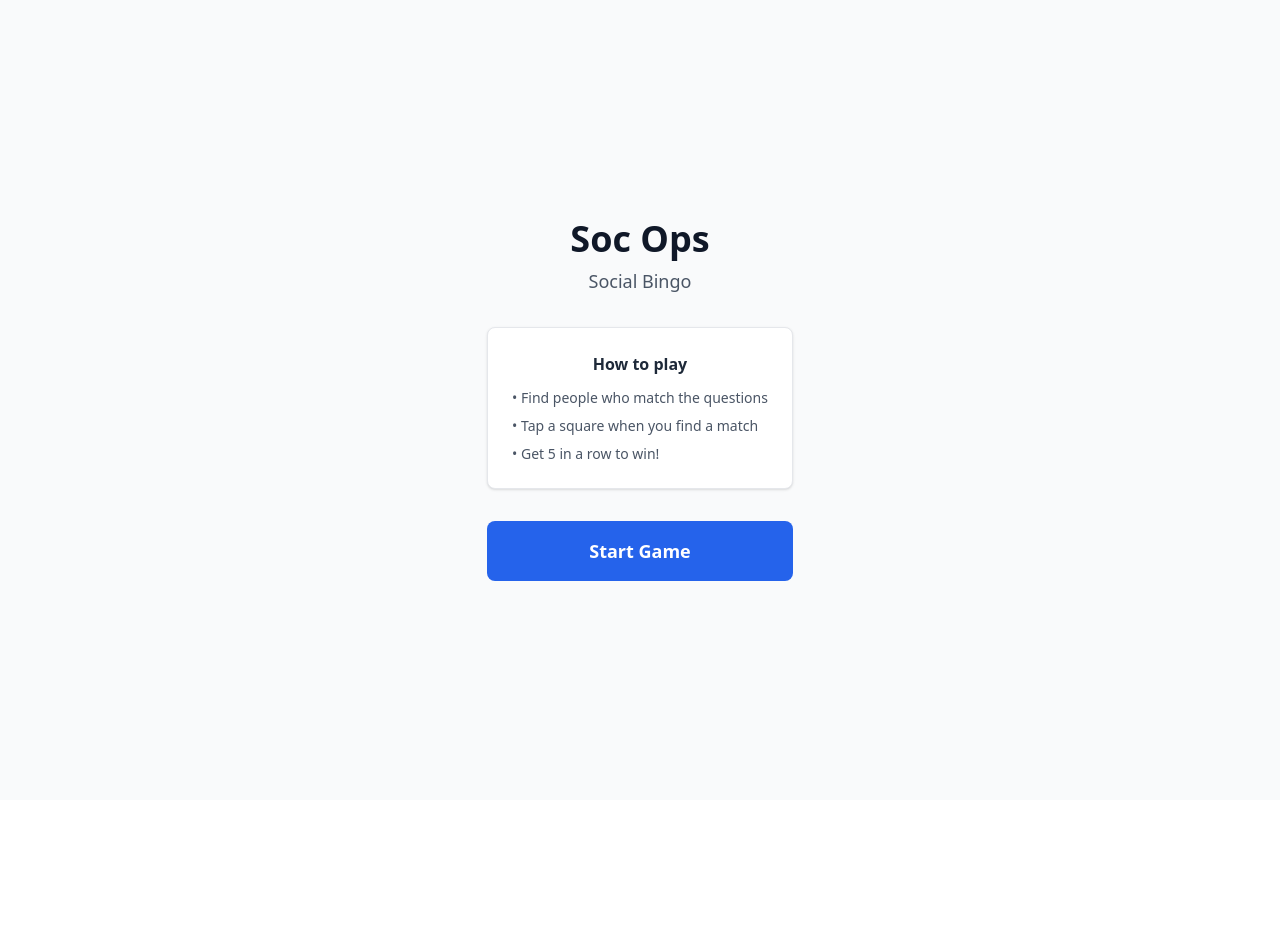
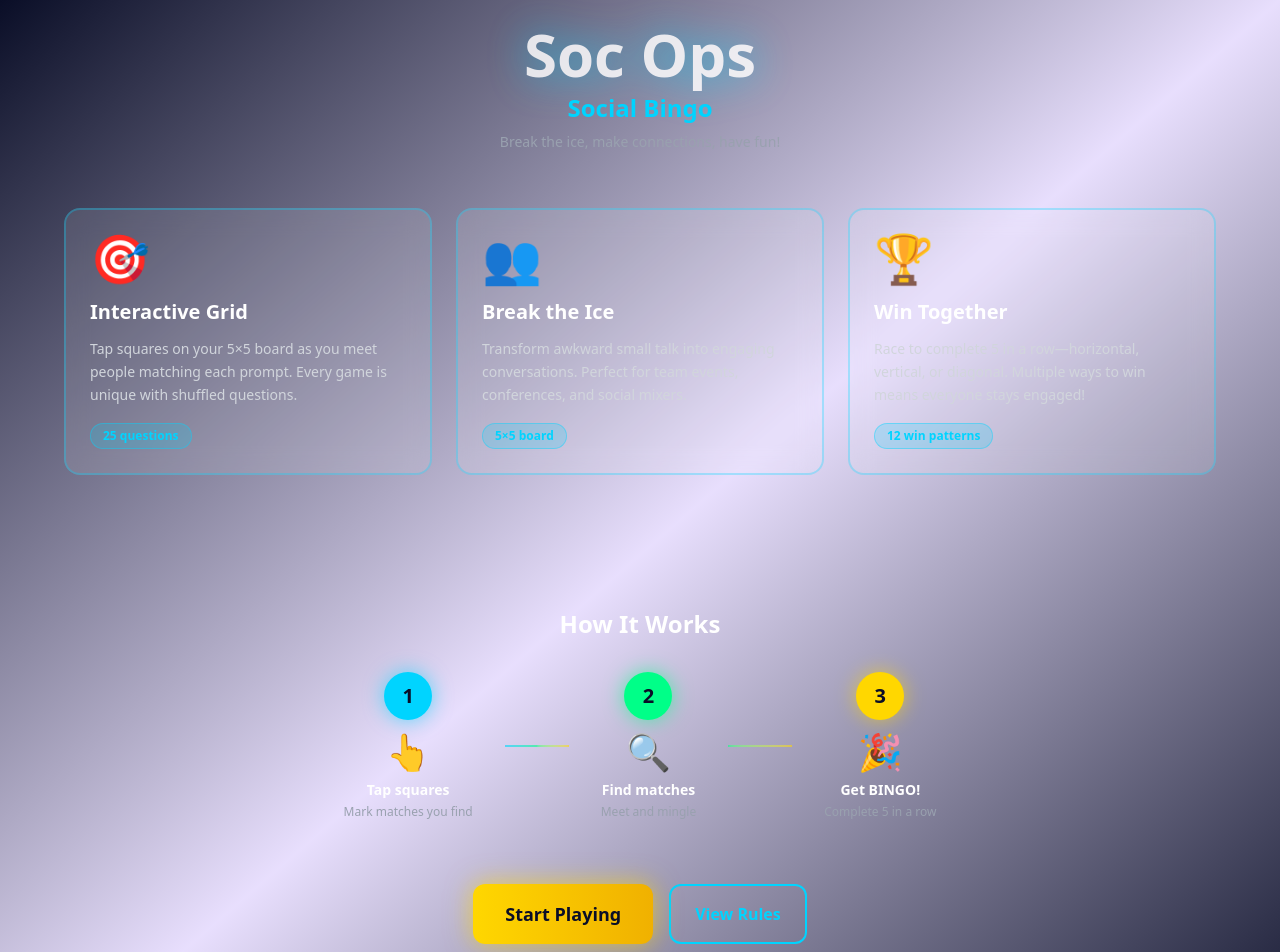
Before and after one commit to indrgun/my-awesome-bingo, a React (Vite) app: page / in a window 1280 px wide. Shown: the top 952 px of the page. Before the commit the page ends 800 px from the top, so only its background shows below. Built offline with nearby package versions, Linux system fonts and the light colour scheme.

Commit message:
Implement Feature Showcase Dashboard with Space Galaxy Glow theme
Co-authored-by: indrgun <2126004+indrgun@users.noreply.github.com>

```diff
--- a/src/components/StartScreen.tsx
+++ b/src/components/StartScreen.tsx
@@ -1,30 +1,205 @@
+import { useEffect, useRef, useState } from 'react';
+
 interface StartScreenProps {
   onStart: () => void;
 }
 
-export function StartScreen({ onStart }: StartScreenProps) {
+interface FeatureCardProps {
+  icon: string;
+  heading: string;
+  description: string;
+  stat: string;
+  index: number;
+}
+
+function FeatureCard({ icon, heading, description, stat, index }: FeatureCardProps) {
+  const [isVisible, setIsVisible] = useState(false);
+  const cardRef = useRef<HTMLDivElement>(null);
+
+  useEffect(() => {
+    const observer = new IntersectionObserver(
+      (entries) => {
+        entries.forEach((entry) => {
+          if (entry.isIntersecting) {
+            setTimeout(() => setIsVisible(true), index * 150);
+            observer.unobserve(entry.target);
+          }
+        });
+      },
+      { threshold: 0.1 }
+    );
+
+    if (cardRef.current) {
+      observer.observe(cardRef.current);
+    }
+
+    return () => observer.disconnect();
+  }, [index]);
+
   return (
-    <div className="flex flex-col items-center justify-center min-h-full p-6 bg-gray-50">
-      <div className="text-center max-w-sm">
-        <h1 className="text-4xl font-bold text-gray-900 mb-2">Soc Ops</h1>
-        <p className="text-lg text-gray-600 mb-8">Social Bingo</p>
-
-        <div className="bg-white rounded-lg p-6 shadow-sm border border-gray-200 mb-8">
-          <h2 className="font-semibold text-gray-800 mb-3">How to play</h2>
-          <ul className="text-left text-gray-600 text-sm space-y-2">
-            <li>• Find people who match the questions</li>
-            <li>• Tap a square when you find a match</li>
-            <li>• Get 5 in a row to win!</li>
-          </ul>
-        </div>
-
-        <button
-          onClick={onStart}
-          className="w-full bg-accent text-white font-semibold py-4 px-8 rounded-lg text-lg active:bg-accent-light transition-colors"
-        >
-          Start Game
-        </button>
+    <div
+      ref={cardRef}
+      className={`group relative backdrop-blur-md bg-white/10 border-2 border-nebula-cyan/30 rounded-2xl p-6 transition-all duration-300 will-change-transform ${
+        isVisible ? 'opacity-100 translate-y-0' : 'opacity-0 translate-y-8'
+      } hover:border-cosmic-gold hover:shadow-[0_0_30px_rgba(255,215,0,0.3)] hover:-translate-y-1`}
+      style={{ contain: 'layout style paint' }}
+    >
+      <div className="text-5xl mb-4" role="img" aria-label={heading}>
+        {icon}
+      </div>
+      <h3 className="text-xl font-bold text-white mb-3">{heading}</h3>
+      <p className="text-gray-300 text-sm leading-relaxed mb-4">{description}</p>
+      <div className="inline-block px-3 py-1 bg-nebula-cyan/20 border border-nebula-cyan/40 rounded-full text-xs text-nebula-cyan font-semibold">
+        {stat}
       </div>
     </div>
   );
 }
+
+export function StartScreen({ onStart }: StartScreenProps) {
+  return (
+    <div className="min-h-full bg-gradient-to-br from-deep-space via-stellar-purple/20 to-deep-space overflow-y-auto">
+      {/* Compact Header - 20% viewport */}
+      <header className="flex flex-col items-center justify-center min-h-[20vh] p-6 text-center">
+        <h1
+          className="text-5xl md:text-6xl font-bold text-white mb-2 animate-pulse drop-shadow-[0_0_20px_rgba(0,212,255,0.8)]"
+          style={{
+            animation: 'pulse 2s cubic-bezier(0.4, 0, 0.6, 1) infinite'
+          }}
+        >
+          Soc Ops
+        </h1>
+        <p className="text-2xl text-nebula-cyan font-semibold mb-2">Social Bingo</p>
+        <p className="text-gray-400 text-sm">Break the ice, make connections, have fun!</p>
+      </header>
+
+      {/* Feature Grid - 50% viewport */}
+      <section className="min-h-[50vh] px-6 py-8" aria-labelledby="features-heading">
+        <h2 id="features-heading" className="sr-only">Game Features</h2>
+        <div className="max-w-6xl mx-auto grid grid-cols-1 md:grid-cols-3 gap-6">
+          <FeatureCard
+            icon="🎯"
+            heading="Interactive Grid"
+            description="Tap squares on your 5×5 board as you meet people matching each prompt. Every game is unique with shuffled questions."
+            stat="25 questions"
+            index={0}
+          />
+          <FeatureCard
+            icon="👥"
+            heading="Break the Ice"
+            description="Transform awkward small talk into engaging conversations. Perfect for team events, conferences, and social mixers."
+            stat="5×5 board"
+            index={1}
+          />
+          <FeatureCard
+            icon="🏆"
+            heading="Win Together"
+            description="Race to complete 5 in a row—horizontal, vertical, or diagonal. Multiple ways to win means everyone stays engaged!"
+            stat="12 win patterns"
+            index={2}
+          />
+        </div>
+      </section>
+
+      {/* How It Works Section */}
+      <section className="px-6 py-8" aria-labelledby="how-it-works-heading">
+        <h2 id="how-it-works-heading" className="text-2xl font-bold text-white text-center mb-8">
+          How It Works
+        </h2>
+        <div className="max-w-4xl mx-auto">
+          <div className="flex flex-col md:flex-row items-center justify-center gap-4 md:gap-8">
+            {/* Step 1 */}
+            <div className="flex flex-col items-center text-center relative">
+              <div className="w-12 h-12 rounded-full bg-nebula-cyan text-deep-space font-bold text-xl flex items-center justify-center mb-3 shadow-[0_0_20px_rgba(0,212,255,0.6)]">
+                1
+              </div>
+              <div className="text-4xl mb-2">👆</div>
+              <p className="text-white font-semibold text-sm">Tap squares</p>
+              <p className="text-gray-400 text-xs mt-1">Mark matches you find</p>
+            </div>
+
+            {/* Connector 1 */}
+            <div className="hidden md:block w-16 h-0.5 bg-gradient-to-r from-nebula-cyan via-aurora-green to-cosmic-gold opacity-60" />
+            <div className="md:hidden w-0.5 h-8 bg-gradient-to-b from-nebula-cyan via-aurora-green to-cosmic-gold opacity-60" />
+
+            {/* Step 2 */}
+            <div className="flex flex-col items-center text-center relative">
+              <div className="w-12 h-12 rounded-full bg-aurora-green text-deep-space font-bold text-xl flex items-center justify-center mb-3 shadow-[0_0_20px_rgba(0,255,136,0.6)]">
+                2
+              </div>
+              <div className="text-4xl mb-2">🔍</div>
+              <p className="text-white font-semibold text-sm">Find matches</p>
+              <p className="text-gray-400 text-xs mt-1">Meet and mingle</p>
+            </div>
+
+            {/* Connector 2 */}
+            <div className="hidden md:block w-16 h-0.5 bg-gradient-to-r from-aurora-green to-cosmic-gold opacity-60" />
+            <div className="md:hidden w-0.5 h-8 bg-gradient-to-b from-aurora-green to-cosmic-gold opacity-60" />
+
+            {/* Step 3 */}
+            <div className="flex flex-col items-center text-center relative">
+              <div className="w-12 h-12 rounded-full bg-cosmic-gold text-deep-space font-bold text-xl flex items-center justify-center mb-3 shadow-[0_0_20px_rgba(255,215,0,0.6)]">
+                3
+              </div>
+              <div className="text-4xl mb-2">🎉</div>
+              <p className="text-white font-semibold text-sm">Get BINGO!</p>
+              <p className="text-gray-400 text-xs mt-1">Complete 5 in a row</p>
+            </div>
+          </div>
+        </div>
+      </section>
+
+      {/* Dual Call-to-Action */}
+      <section className="px-6 py-8" aria-labelledby="cta-heading">
+        <h2 id="cta-heading" className="sr-only">Start Playing</h2>
+        <div className="max-w-md mx-auto flex flex-col sm:flex-row gap-4 items-stretch sm:items-center justify-center">
+          <button
+            onClick={onStart}
+            className="relative px-8 py-4 bg-gradient-to-r from-cosmic-gold to-yellow-500 text-deep-space font-bold text-lg rounded-xl transition-all duration-300 hover:shadow-[0_0_40px_rgba(255,215,0,0.6)] hover:scale-105 active:scale-95 flex-1 sm:flex-initial shadow-[0_0_20px_rgba(255,215,0,0.4)]"
+            style={{
+              animation: 'pulse-glow 2s ease-in-out infinite'
+            }}
+            aria-label="Start playing Social Bingo game"
+          >
+            Start Playing
+          </button>
+          <button
+            onClick={() => {
+              // Placeholder for view rules functionality
+              // Could toggle an expandable section or navigate
+            }}
+            className="px-6 py-4 bg-transparent border-2 border-nebula-cyan text-nebula-cyan font-semibold text-base rounded-xl transition-all duration-300 hover:bg-nebula-cyan/10 hover:shadow-[0_0_20px_rgba(0,212,255,0.4)] active:scale-95 flex-1 sm:flex-initial"
+            aria-label="View game rules"
+          >
+            View Rules
+          </button>
+        </div>
+      </section>
+
+      {/* Footer Stats Bar */}
+      <footer className="px-6 py-6 mt-8">
+        <div className="max-w-4xl mx-auto backdrop-blur-sm bg-white/5 border border-white/10 rounded-lg py-4 px-6">
+          <div className="flex flex-wrap items-center justify-center gap-x-6 gap-y-2 text-sm text-gray-300">
+            <span>5 minute games</span>
+            <span className="hidden sm:inline text-cosmic-gold">•</span>
+            <span>Perfect for 10-50 people</span>
+            <span className="hidden sm:inline text-cosmic-gold">•</span>
+            <span>No signup required</span>
+          </div>
+        </div>
+      </footer>
+
+      {/* Custom animations */}
+      <style>{`
+        @keyframes pulse-glow {
+          0%, 100% {
+            box-shadow: 0 0 20px rgba(255, 215, 0, 0.4);
+          }
+          50% {
+            box-shadow: 0 0 40px rgba(255, 215, 0, 0.8), 0 0 60px rgba(255, 215, 0, 0.4);
+          }
+        }
+      `}</style>
+    </div>
+  );
+}
--- a/src/index.css
+++ b/src/index.css
@@ -6,6 +6,13 @@
   --color-marked: #dcfce7;
   --color-marked-border: #22c55e;
   --color-bingo: #fbbf24;
+
+  /* Space Galaxy Glow palette */
+  --color-nebula-cyan: #00d4ff;
+  --color-cosmic-gold: #ffd700;
+  --color-aurora-green: #00ff88;
+  --color-deep-space: #0a0e27;
+  --color-stellar-purple: #8b5cf6;
 }
 
 html,
```
